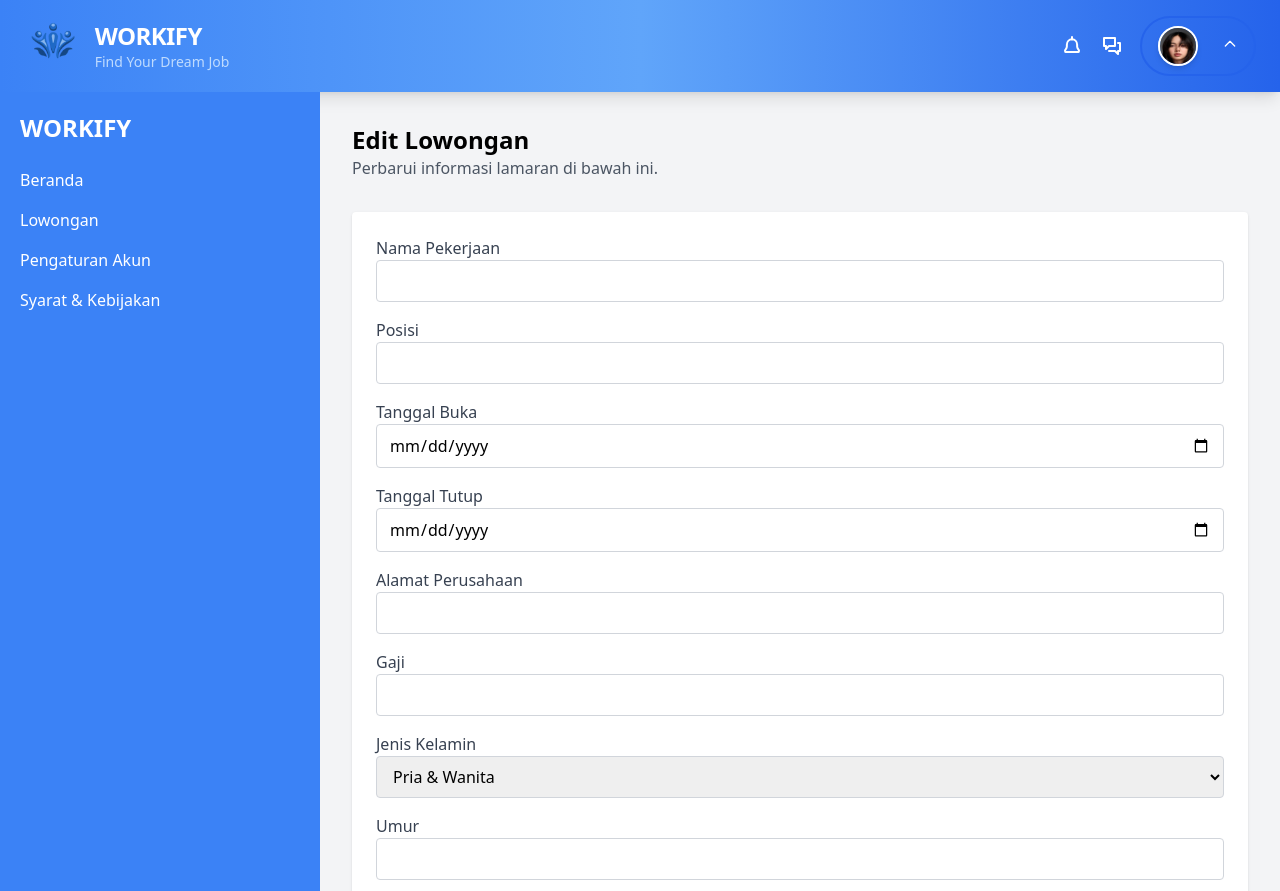
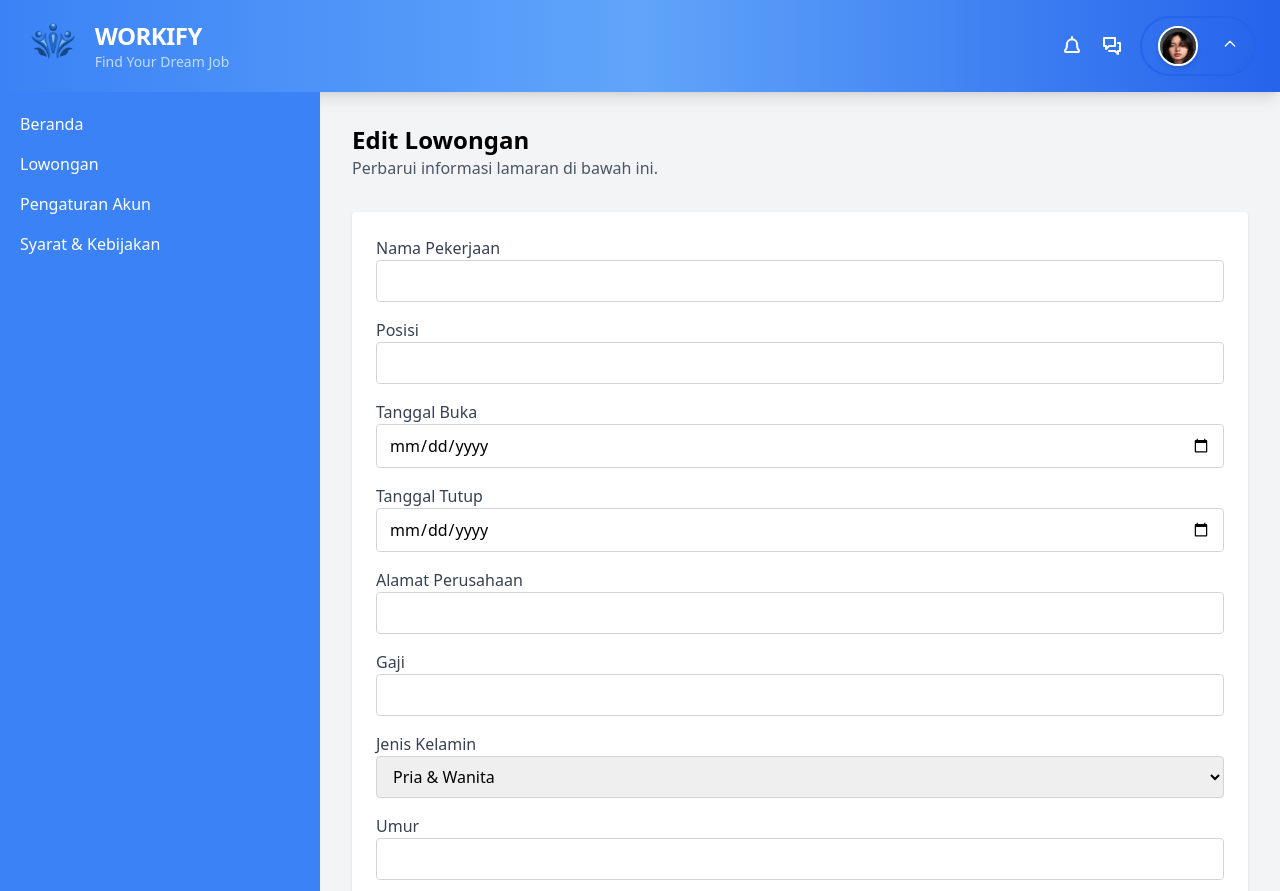
Before and after one commit to farrelka123/Tubes_Wokify, a PHP site: page /perusahaan/lowongan/edit.php in a window 1280 px wide. Shown: the top 891 px of the page. Run offline with PHP 8.4, Linux system fonts and the light colour scheme; the visitor is signed in with stand-in values (Sample User, id 1); data that the repository does not hold is empty; some libraries are stand-ins or nearby versions.

Commit message:
Update edit.php

```diff
--- a/perusahaan/lowongan/edit.php
+++ b/perusahaan/lowongan/edit.php
@@ -167,7 +167,6 @@ icon.addEventListener('click', function () {
     <div class="flex h-screen">
         <!-- Sidebar -->
         <aside class="w-1/4 bg-blue-500 text-white p-5">
-            <h2 class="text-2xl font-bold mb-6">WORKIFY</h2>
             <nav>
                 <ul class="space-y-4">
                     <li><a href="dashboard.php" class="block hover:text-gray-200">Beranda</a></li>
```
